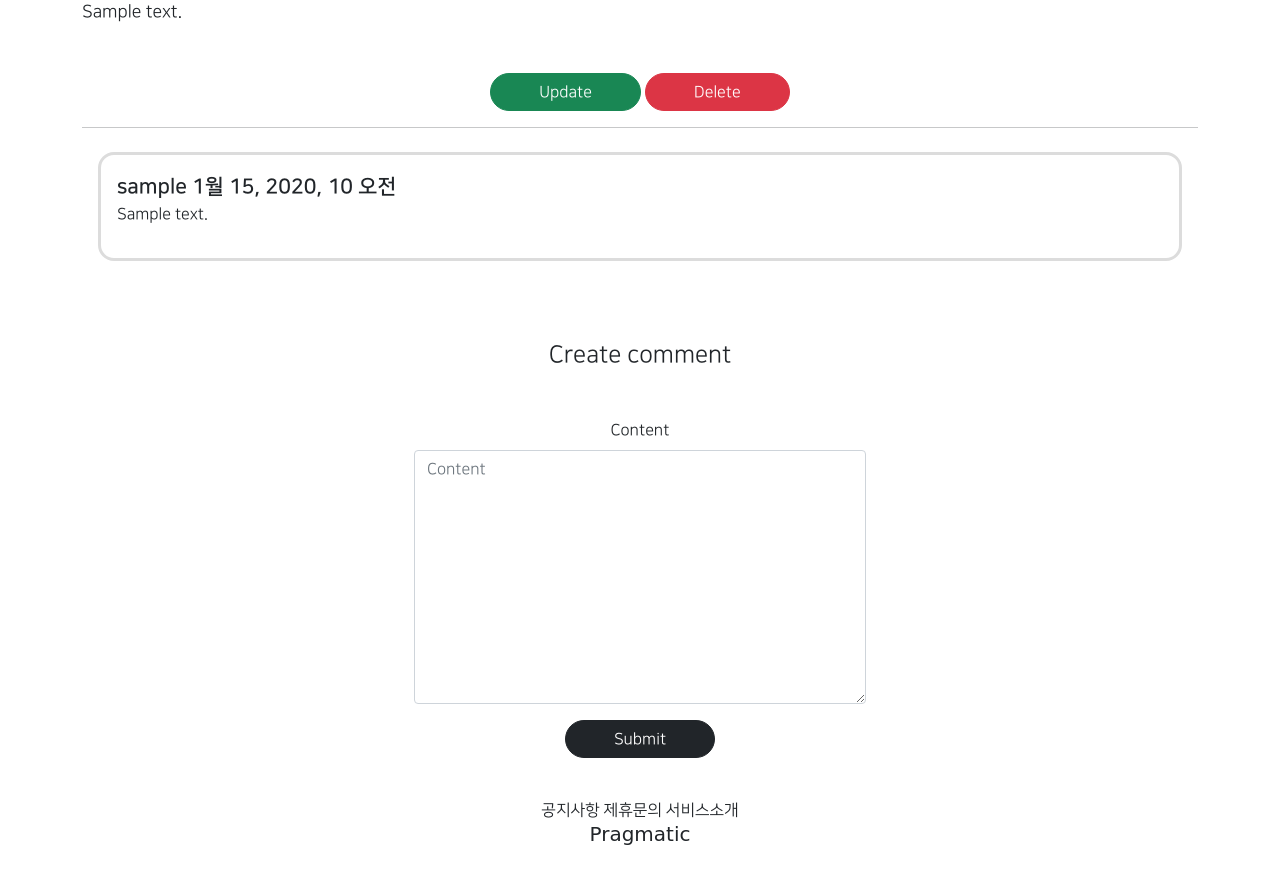
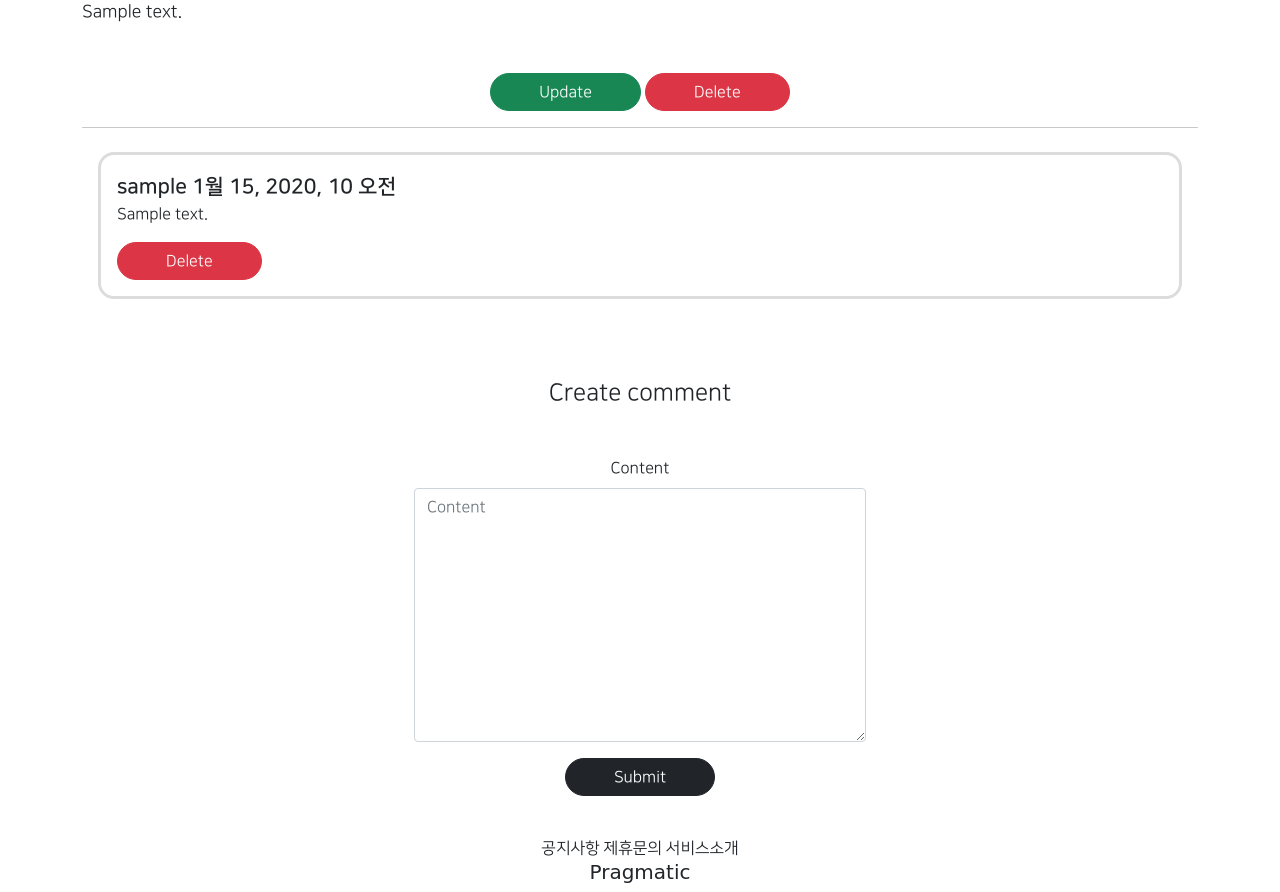
Before and after one commit to dayoorang/second_project, a Django app: page /articles/detail/1 in a window 1280 px wide. Shown: the part 975-1867 px from the top of the page. Before the commit the page ends 1820 px from the top, so only its background shows below. Run offline with Django 3.2, Linux system fonts and the light colour scheme; a user stored in the database is signed in; tables that the repository leaves empty hold one stand-in row (values such as "Sample post"); grey boxes marked "Sample" are stand-in pictures; parts of the project's set-up code (start-up, migrations or seed data) failed here and were passed over; some libraries are stand-ins or nearby versions; some web fonts are replaced.

Commit message:
8/11 project_2 practice 3

```diff
--- a/articleapp/templates/articleapp/detail.html
+++ b/articleapp/templates/articleapp/detail.html
@@ -47,7 +47,16 @@
                             {{ comment.content }}
                         </p>
                     </div>
-
+                    {% if comment.writer == user %}
+                    <div>
+                        <div>
+                            <a href ="{% url 'commentapp:delete' pk=comment.pk %}"
+                            class="btn btn-danger rounded-pill px-5">
+                                Delete
+                            </a>
+                        </div>
+                    </div>
+                    {% endif %}
                 </div>
             {% endfor %}
 
--- a/commentapp/urls.py
+++ b/commentapp/urls.py
@@ -6,6 +6,6 @@ from commentapp.views import CommentCreationView, CommentDeleteView
 app_name = 'commentapp'
 urlpatterns = [
     path('create/', CommentCreationView.as_view(), name = 'create'),
-    path('delete/', CommentDeleteView.as_view(), name='delete'),
+    path('delete/<int:pk>', CommentDeleteView.as_view(), name='delete'),
 
 ]
```
